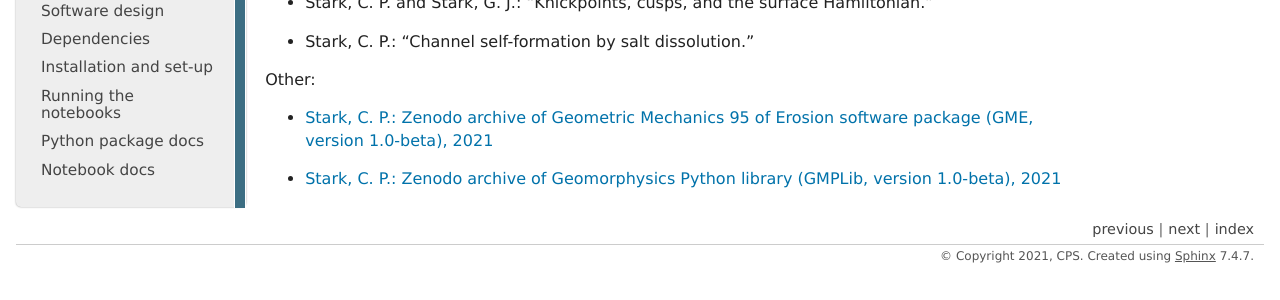
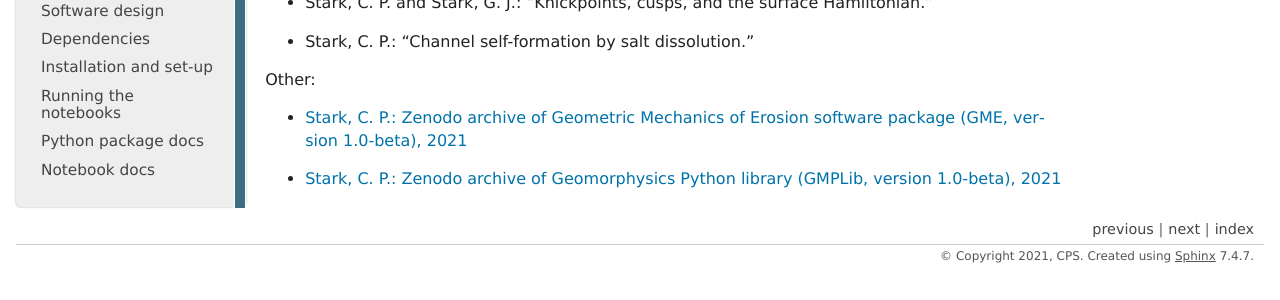
Before and after one commit to geomorphysics/GME, a Sphinx documentation site: the page built from Sphinx/source/modules/Publications.md, in a window 1280 px wide. Shown: the part 257-557 px from the top of the page. Built offline with Sphinx 7.4.7, drawn with Linux system fonts in a browser that asks for light colours.

Commit message:
Another typo fix

```diff
--- a/Sphinx/source/modules/Publications.md
+++ b/Sphinx/source/modules/Publications.md
@@ -10,5 +10,5 @@ In preparation:
   - Stark, C. P.: "Channel self-formation by salt dissolution."
 
 Other:
-  - [Stark, C. P.: Zenodo archive of Geometric Mechanics 95 of Erosion software package (GME, version 1.0-beta), 2021](https://doi.org/10.5281/zenodo.5105597)
+  - [Stark, C. P.: Zenodo archive of Geometric Mechanics of Erosion software package (GME, version 1.0-beta), 2021](https://doi.org/10.5281/zenodo.5105597)
   - [Stark, C. P.: Zenodo archive of Geomorphysics Python library (GMPLib, version 1.0-beta), 2021](https://doi.org/10.5281/zenodo.5105574)
```
